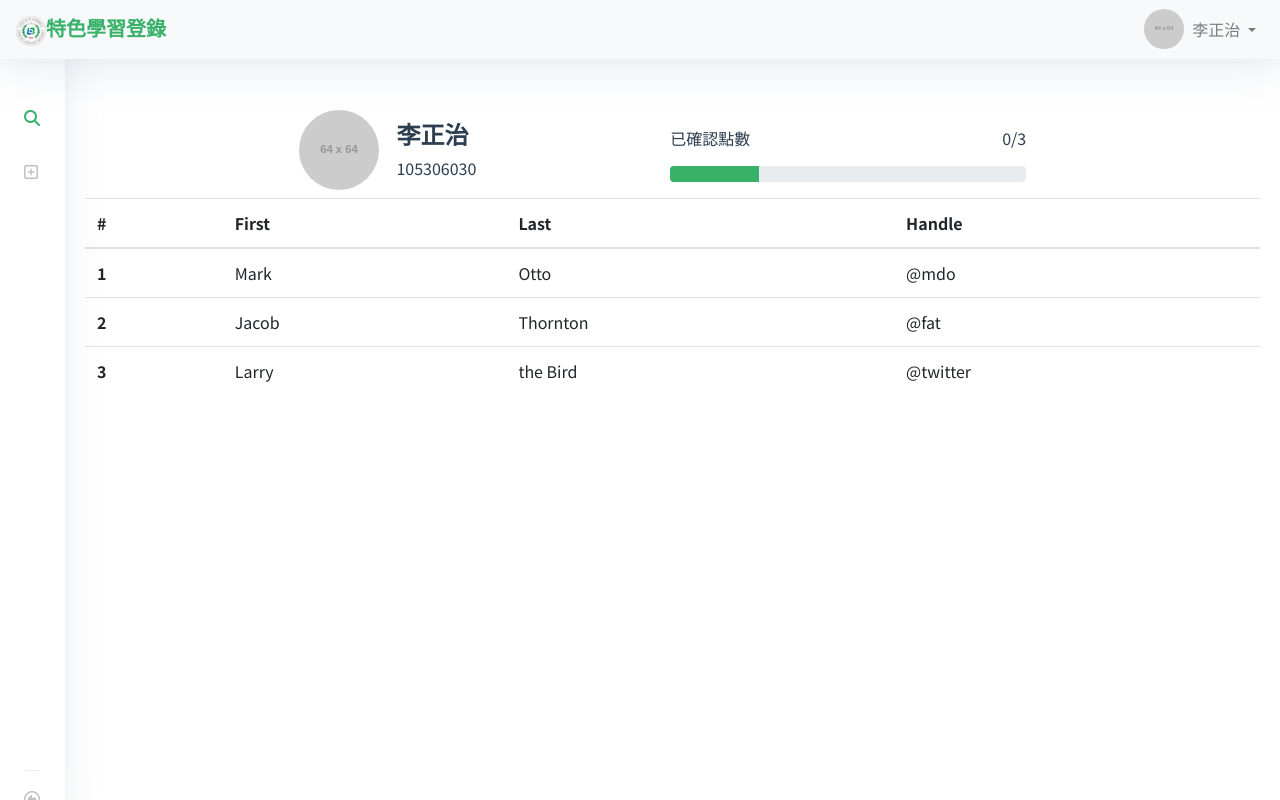
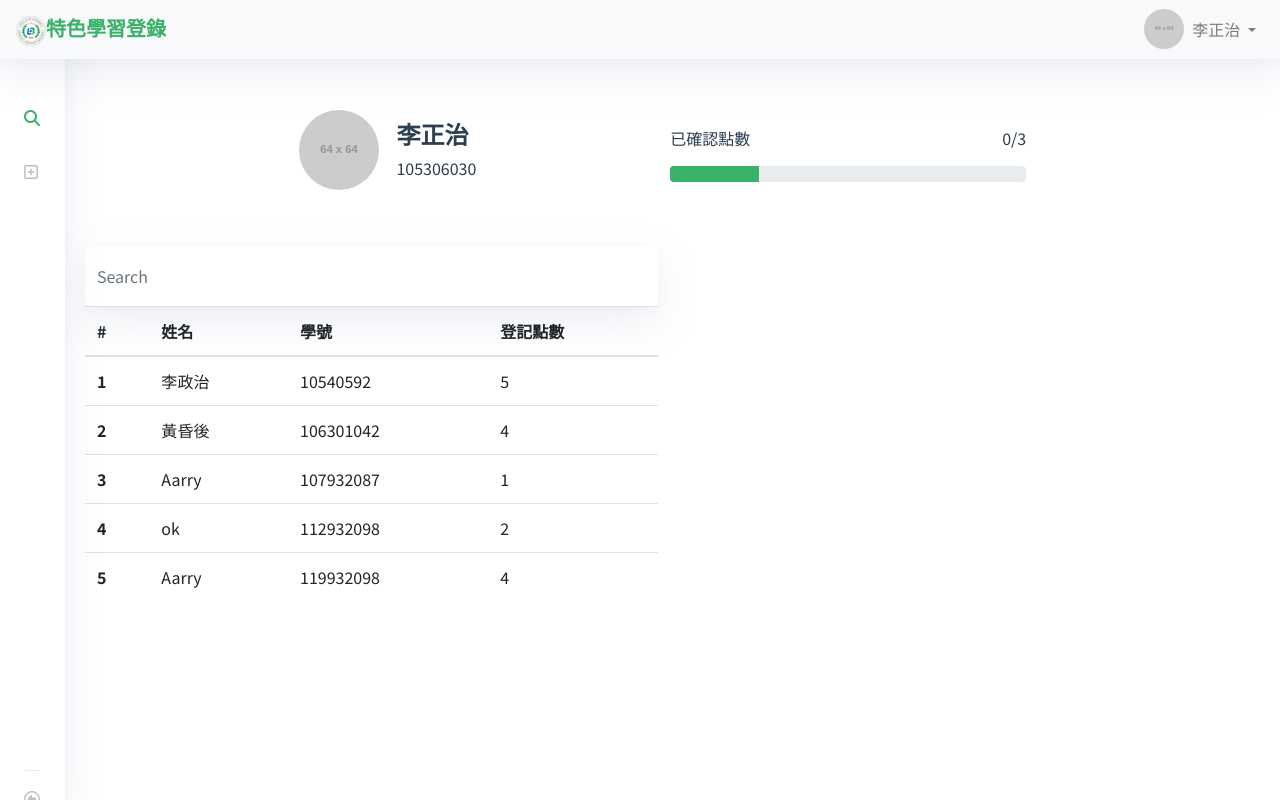
Before and after one commit to adchengzhi7/mbaSite, a Vue app in the folder frontend/: page /student in a window 1280 px wide. Built offline with nearby package versions, Linux system fonts and the light colour scheme.

Commit message:
filter and sort table done in method,student point done empty method

```diff
--- a/frontend/src/assets/css/index.css
+++ b/frontend/src/assets/css/index.css
@@ -13,3 +13,20 @@
     border-radius: 15px !important;
     font-weight: 700 !important;
   }
+  .form-control {
+    background-color: #ffffff !important;
+    height: 60px !important;
+    box-shadow: 0 5px 10px rgba(154, 160, 185, 0.05),
+      0 15px 40px rgba(166, 173, 201, 0.2) !important;
+    border: 0 !important;
+  }
+  .btn-icon{
+    background-color: #ffffff !important;
+    height: 60px !important;
+    box-shadow: 0 5px 10px rgba(154, 160, 185, 0.05),
+      0 15px 40px rgba(166, 173, 201, 0.2) !important;
+    border: 0 !important;
+  }
+  .btn-icon i{
+   color: #6c6c6c !important;
+  }
--- /dev/null
+++ b/frontend/src/components/ele-table.vue
@@ -0,0 +1,120 @@
+<template>
+    <div>
+        <table class="table">
+  <thead>
+    <tr>
+      <th @click ="sortBy = 'id',isReverse = !isReverse"  scope="col">#</th>
+      <th  scope="col">姓名</th>
+      <th @click ="sortBy = 'last',isReverse = !isReverse" scope="col">學號</th>
+      <th @click ="sortBy = 'handle',isReverse = !isReverse" scope="col">登記點數</th>
+    </tr>
+  </thead>
+  <tbody>
+    <tr :key="item.id" v-for="item in filterData">
+      <th scope="row">{{item.id}}</th>
+      <td   v-html="highlightMatches(item.first)"></td>
+      <td  v-html="highlightMatches(item.last)"></td>
+      <td  v-html="highlightMatches(item.handle)"></td>
+    </tr>
+  </tbody>
+</table>
+    </div>
+</template>
+<script>
+export default {
+    props:["filter"],
+    methods: {
+        highlightMatches(text){
+      const matchExists = text.toLowerCase().includes(this.filter.toLowerCase());
+      if (!matchExists) return text;
+
+      const re = new RegExp(this.filter,'ig');
+      return text.replace(re,matchedText => `<strong class="text-success">${matchedText}</strong>`)
+    }
+    },
+    computed:{
+        filterData(){
+            let vm =this;
+            const filterToLower = vm.filter.toString().toLowerCase();
+            const filterList=vm.nameList.filter(row => {
+                const first = row.first.toString().toLowerCase();
+                const last = row.last.toString().toLowerCase();
+                const handle = row.handle.toString().toLowerCase();
+
+                return last.includes(filterToLower) || first.includes(filterToLower) || handle.includes(filterToLower)
+
+            })
+            return filterList.sort(function(a, b) {
+                if (!vm.isReverse) {
+                return a[vm.sortBy] - b[vm.sortBy];
+                } else {
+                return b[vm.sortBy] - a[vm.sortBy];
+                }
+            });
+
+            // if (vm.sort == 'last') {
+            //     if(vm.isReverse ){
+            //         return filterList.sort(function(a, b) {
+            //             return b.last - a.last ? 1:-1;
+            //     });
+            //         }else{
+            //              return filterList.sort(function(a, b) {
+            //             return b.last - a.last ? -1:1;
+            //     });
+            //         }
+            // }else if (vm.sort == 'handle') {
+            //     return filterList.sort(function(a, b) {
+            //     return b.handle - a.hendle ? 1:-1;
+            //     });
+            // } else if(vm.sort == 'number'){
+            //     return filterList.sort(function(a, b) {
+            //     return b.id - a.id ? 1:-1;
+            //     });
+            // }
+            // else {
+            //     return filterList;
+            // }
+        }
+
+    },
+    data() {
+        return {
+            sortBy :'first',
+            isReverse:'false',
+            nameList:[
+                {
+                    id:"1",
+                    first:"李政治",
+                    last:"10540592",
+                    handle:"5"
+                },
+                {
+                    id:"2",
+                    first:"黃昏後",
+                    last:"106301042",
+                    handle:"4"
+                },
+                {
+                    id:"3",
+                    first:"Aarry",
+                    last:"107932087",
+                    handle:"1"
+                },
+                {
+                    id:"4",
+                    first:"ok",
+                    last:"112932098",
+                    handle:"2"
+                },
+                {
+                    id:"5",
+                    first:"Aarry",
+                    last:"119932098",
+                    handle:"4"
+                }
+            ]
+        }
+    },
+
+}
+</script>
--- a/frontend/src/views/Home.vue
+++ b/frontend/src/views/Home.vue
@@ -73,16 +73,7 @@ export default {
 <style scoped>
 @import "../assets/css/index.css";
 
-.btn-icon{
-  background-color: #ffffff;
-  height: 60px;
-  box-shadow: 0 5px 10px rgba(154, 160, 185, 0.05),
-    0 15px 40px rgba(166, 173, 201, 0.2);
-  border: 0;
-}
-.btn-icon i{
- color: #6c6c6c;
-}
+
 .p-50{
   padding: 35% 10%;
 }
@@ -101,13 +92,7 @@ export default {
   height: 100vh;
   background-color: rgba(255, 255, 255, 0.85);
 }
-.form-control {
-  background-color: #ffffff;
-  height: 60px;
-  box-shadow: 0 5px 10px rgba(154, 160, 185, 0.05),
-    0 15px 40px rgba(166, 173, 201, 0.2);
-  border: 0;
-}
+
 .home{
       overflow: hidden;
       background-image: url("../assets/login-bg.jpg") ;
--- a/frontend/src/views/Student.vue
+++ b/frontend/src/views/Student.vue
@@ -46,37 +46,13 @@
 
 
        </div>
-       <div v-else>
-          <table class="table">
-  <thead>
-    <tr>
-      <th scope="col">#</th>
-      <th scope="col">First</th>
-      <th scope="col">Last</th>
-      <th scope="col">Handle</th>
-    </tr>
-  </thead>
-  <tbody>
-    <tr>
-      <th scope="row">1</th>
-      <td>Mark</td>
-      <td>Otto</td>
-      <td>@mdo</td>
-    </tr>
-    <tr>
-      <th scope="row">2</th>
-      <td>Jacob</td>
-      <td>Thornton</td>
-      <td>@fat</td>
-    </tr>
-    <tr>
-      <th scope="row">3</th>
-      <td>Larry</td>
-      <td>the Bird</td>
-      <td>@twitter</td>
-    </tr>
-  </tbody>
-</table>
+       <div v-else class="row mt-5">
+
+         <div class="col">
+            <input class="form-control" v-model="filter" placeholder="Search" type="text"  >
+            <tables :filter= "filter"></tables>
+         </div>
+         <div class="col"></div>
        </div>
      </div>
    </page>
@@ -86,9 +62,19 @@
 <script>
 import page from "../components/ele-pageTemplate"
 import avatar from "../components/ele-avatar"
+import tables from "../components/ele-table"
 export default {
-  data() {
+
+  components:{
+    page,
+    avatar,tables
+  },
+  methods: {
+
+  },
+data() {
     return {
+      filter:"",
       userData:{
         name:"李正治",
         stuId:"105306030",
@@ -115,10 +101,6 @@ export default {
     }
   },
 
-  components:{
-    page,
-    avatar
-  }
 }
 </script>
 <style scoped>
```
